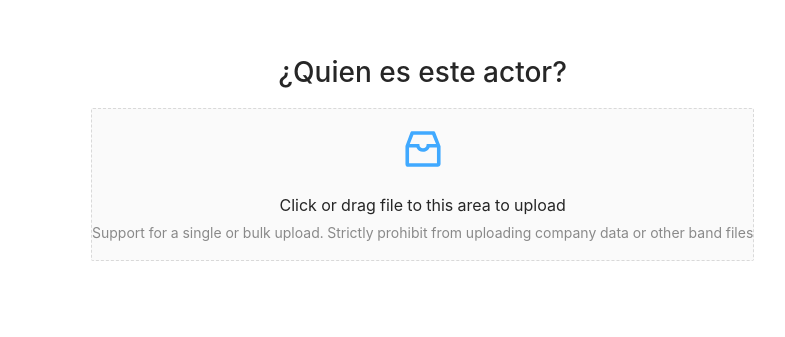
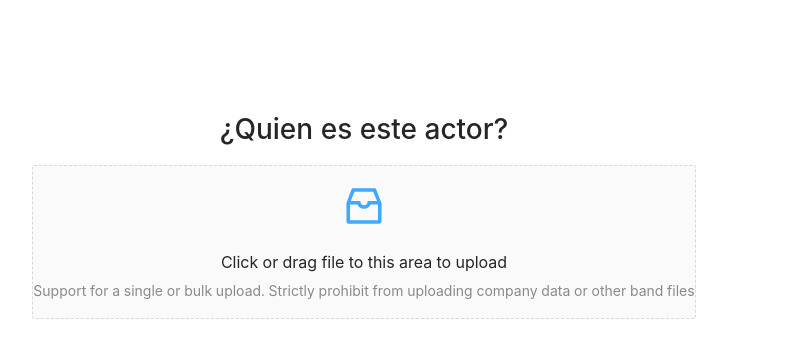
Before and after one commit to lucianoojeda36/challangethemoviedatabase, a React (Create React App) app: page / in a window 1280 px wide. Shown: the part 187-524 px from the top of the page, without its empty margins (276-1061 px from the left). Built offline with nearby package versions, Linux system fonts and the light colour scheme.

Commit message:
actualizacion

```diff
--- a/src/components/draganddrop/DragAndDrop.js
+++ b/src/components/draganddrop/DragAndDrop.js
@@ -51,6 +51,8 @@ export default function DragAndDrop() {
 
 
   return (
+    <div>
+      <h1>¿Quien es este actor?</h1>
     <Dragger {...props} className='container-dragdrop'>
       <p className="ant-upload-drag-icon">
         <InboxOutlined />
@@ -61,6 +63,7 @@ export default function DragAndDrop() {
         band files
       </p>
     </Dragger>
+    </div>
   )
 
 
--- a/src/pages/home/Home.js
+++ b/src/pages/home/Home.js
@@ -8,7 +8,6 @@ export default function Home () {
 
 return(
     <div className='container-home'>
-        <h1>¿Quien es este actor?</h1>
         <DragAndDrop/>
     </div>
 )
--- a/src/pages/home/Home.scss
+++ b/src/pages/home/Home.scss
@@ -1,7 +1,9 @@
 .container-home{
-margin-top: 237px;
-width: fit-content;
-margin-left: 367px;
+display: flex;
+  width: 100vw;
+  height: 100vh;
+  justify-content: center;
+  align-items: center;
 
 
 }
```
